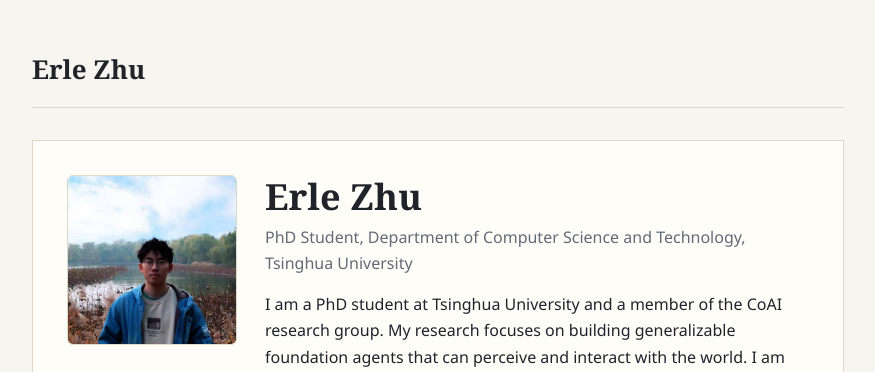
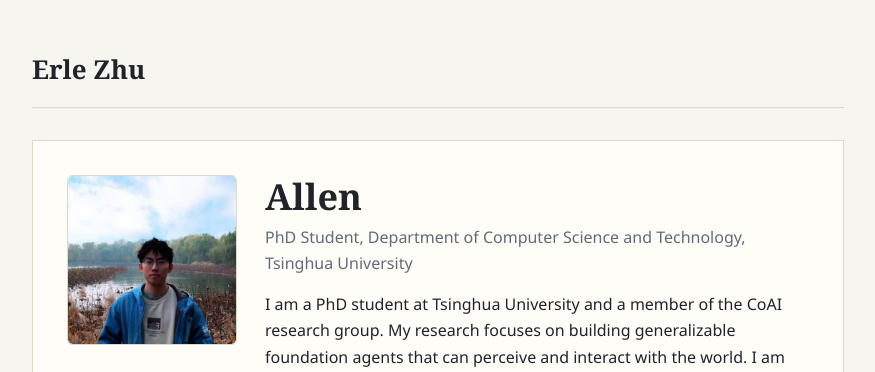
Before and after one commit to erlezhu02/erlezhu02.github.io, a Jekyll site: the page built from index.md, in a window 1280 px wide. Shown: the top 372 px of the page, without its empty margins (202-1077 px from the left). Built offline with Jekyll 4.4.1, drawn with Linux system fonts in a browser that asks for light colours.

Commit message:
update english name

```diff
--- a/index.md
+++ b/index.md
@@ -3,9 +3,9 @@ title: Erle Zhu's Homepage
 ---
 
 <section class="profile">
-  <img class="profile-photo" src="{{ '/assets/images/profile.jpg' | relative_url }}" alt="Erle Zhu">
+  <img class="profile-photo" src="{{ '/assets/images/profile.jpg' | relative_url }}" alt="Allen">
   <div>
-    <h1>Erle Zhu</h1>
+    <h1>Allen</h1>
     <p class="subtitle">PhD Student, Department of Computer Science and Technology, Tsinghua University</p>
     <p class="bio">
       I am a PhD student at Tsinghua University and a member of the CoAI research group.
```
